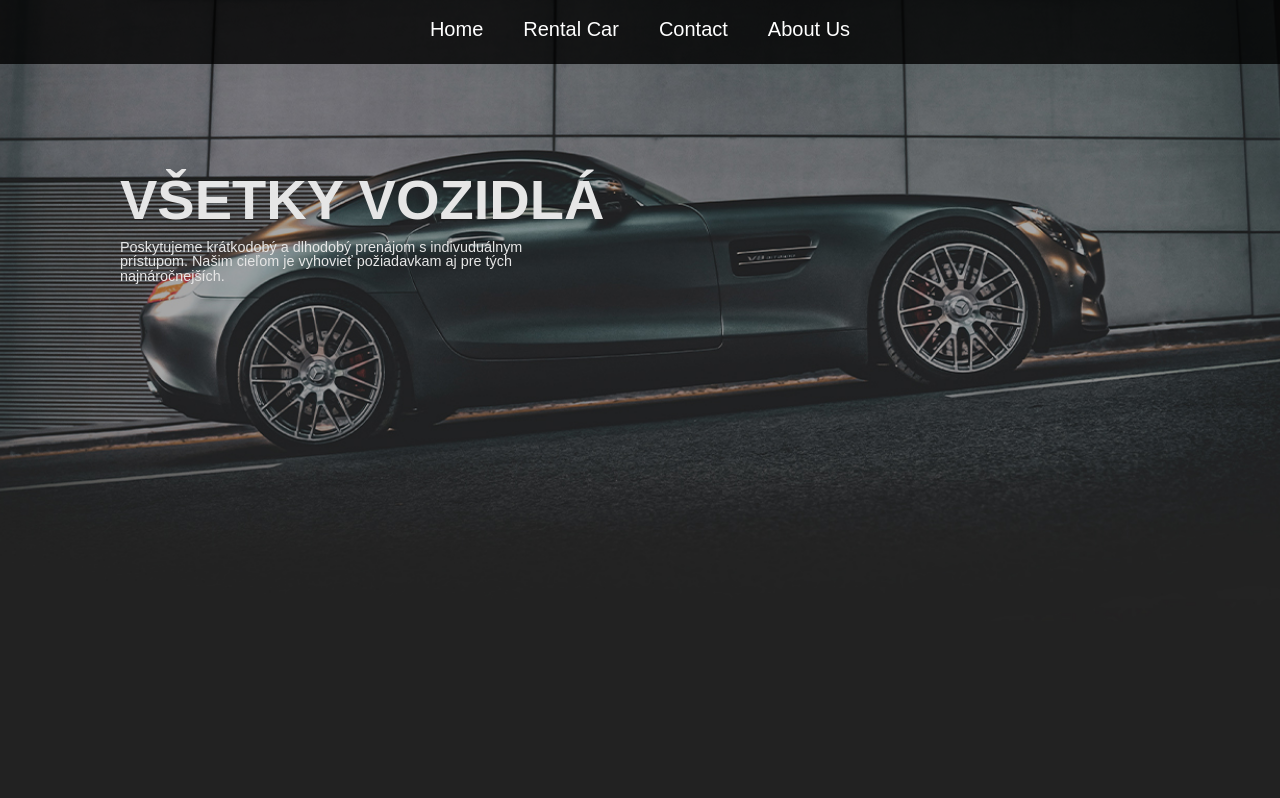
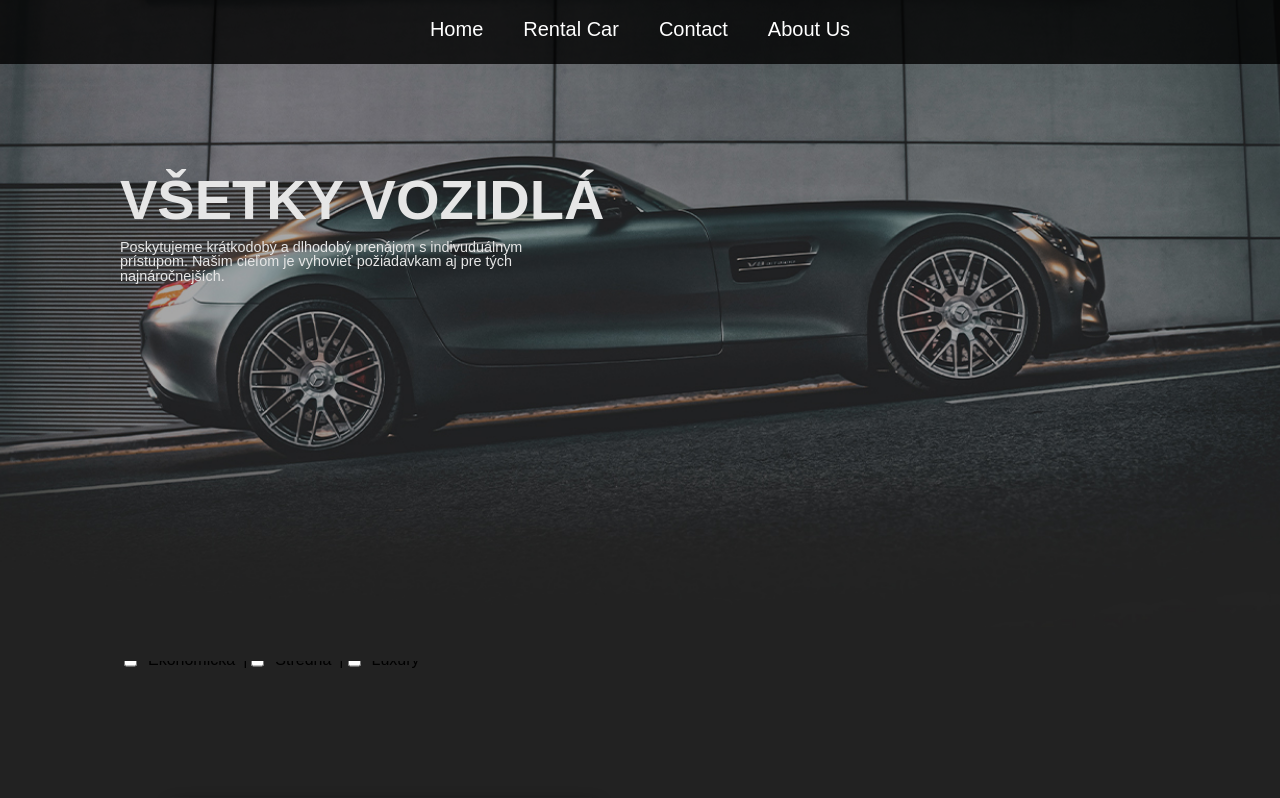
Before and after one commit to Hcki186/CarRental, a Vue app: page /RentalCar in a window 1280 px wide. Shown: the top 798 px of the page. Built offline with nearby package versions, Linux system fonts and the light colour scheme.

Commit message:
making checkbox to filter by category

```diff
--- /dev/null
+++ b/src/assets/scss/rentalCar/checkbox.scss
@@ -0,0 +1,33 @@
+
+
+.filter {
+    position: relative;
+    max-width: 28em;
+    border: 3px lighten($bg-rental-side, 1%) solid;
+    border-radius: 4px;
+
+    p {
+        padding: 0;
+
+    }
+}
+
+.filter > h2 {
+    margin-bottom: 0;
+    letter-spacing: 1px;
+    text-align: center;
+    color: darken($white, 15%);
+}
+
+.filter > .flex {
+    justify-content: space-around;
+}
+
+.filter > div {
+    font-size: 1.6em;
+    color: darken($white, 22%);
+}
+
+.filter  label {
+    cursor: pointer;
+}
--- a/src/assets/scss/rentalCar/rentalInfo.scss
+++ b/src/assets/scss/rentalCar/rentalInfo.scss
@@ -5,7 +5,7 @@
     max-width: fit-content;
     position: relative;
     z-index: 2;
-    margin-bottom: 34em;
+    margin-bottom: 19em;
 
 
     h1{
--- a/src/components/home-page/categoryCart.vue
+++ b/src/components/home-page/categoryCart.vue
@@ -4,23 +4,33 @@
             <h1>Ponuka vozidiel</h1>
         </div>
         <div class="categoryCart container">
+            <router-link to="/RentalCar">
+
                 <Div class="cards">
-                <div class="economiCard card imgBG ">
+                    <div @click="eco" class="economiCard card imgBG ">
                         <p>Ekonomická</p>
                     </div>
-                <div class="mediumCard card imgBG">
+                    <div @click="mid" class="mediumCard card imgBG">
                         <p>Stredná</p>
                     </div>
-                <div class="luxuryCard card imgBG">
+                    <div @click="lux" class="luxuryCard card imgBG">
                         <p>Luxusná</p>
                     </div>
                 </Div>
+            </router-link>
         </div>
     </div>
 </template>
 
 <script>
 export default {
-    name: "categoryCart"
+    name: "categoryCart",
+
 }
 </script>
+
+<style scoped>
+    .category {
+        display: none;
+    }
+</style>
--- a/src/components/rendatlCar/rentalSlide.vue
+++ b/src/components/rendatlCar/rentalSlide.vue
@@ -1,8 +1,28 @@
 <template>
+    <div>
+        <div class="filter container">
+            <h2>Kategria Auta</h2>
+            <div class="flex">
+                <label class="flex">
+                    <input  type="checkbox" value="Ekonomicka" v-model="categorys" categorys>
+                    <p>Ekonomicka</p>
+                </label>
+                <p>|</p>
+                <label class="flex">
+                    <input  type="checkbox" value="Stredna" v-model="categorys" categorys>
+                    <p>Stredna</p>
+                </label>
+                <p>|            </p>
+                <label class="flex">
+                    <input  type="checkbox" value="Luxury" v-model="categorys" categorys>
+                    <p>Luxury</p>
+                </label>
+            </div>
+        </div>
         <div class="RentalSlides grid">
-        <div v-for="item in items" :key="item.id">
+            <div v-for="item in filterCategory" :key="item.id" >
                 <div v-flex class="slide ">
-                <router-link @click.native="$scrollToTop" style="text-decoration: none; color: inherit" :to="`/RentalCar/${item.id}`">
+                    <router-link  style="text-decoration: none; color: inherit" :to="`/RentalCar/${item.id}`">
                         <img :src="getImg(item.images[0])" :alt="item.images" class="imgBG slideImg sizeImg">
                         <h1>{{ item.name }}</h1>
                         <div class="carSpec flexCarInfo">
@@ -35,6 +55,7 @@
                 </div>
             </div>
         </div>
+    </div>
 </template>
 
 
@@ -42,27 +63,39 @@
     import itemData from "../../../Api.json"
     import slideParameters from "./slideParameters.vue"
 
-
-
     export default {
         name: "RentalSlides",
 
         data() {
-        return {items: itemData}
+            return {
+                items: itemData,
+                categorys: [],
+            }
         },
 
         comments: {
             slideParameters
         },
 
+        computed: {
+
+            filterCategory() {
+                if(this.categorys.length === 0 ) {
+                    return this.items
+                }
+                else {
+                    return this.items.filter((i) => {
+                        return i.vehicleClass == this.categorys
+                    })
+                }
+            }
+
+        },
+
         methods:{
             getImg: function(path) {
                 return require("@/assets/img/" + path )
             },
-        scrollToTop() {
-            window.scrollTo(0,0);
-        },
         }
     }
-
 </script>
```
Also changed, not shown: src/assets/scss/rentalCar/rentalSlide.scss (+0 -11 lines). Lines whose indentation alone changed are shown as unchanged.
